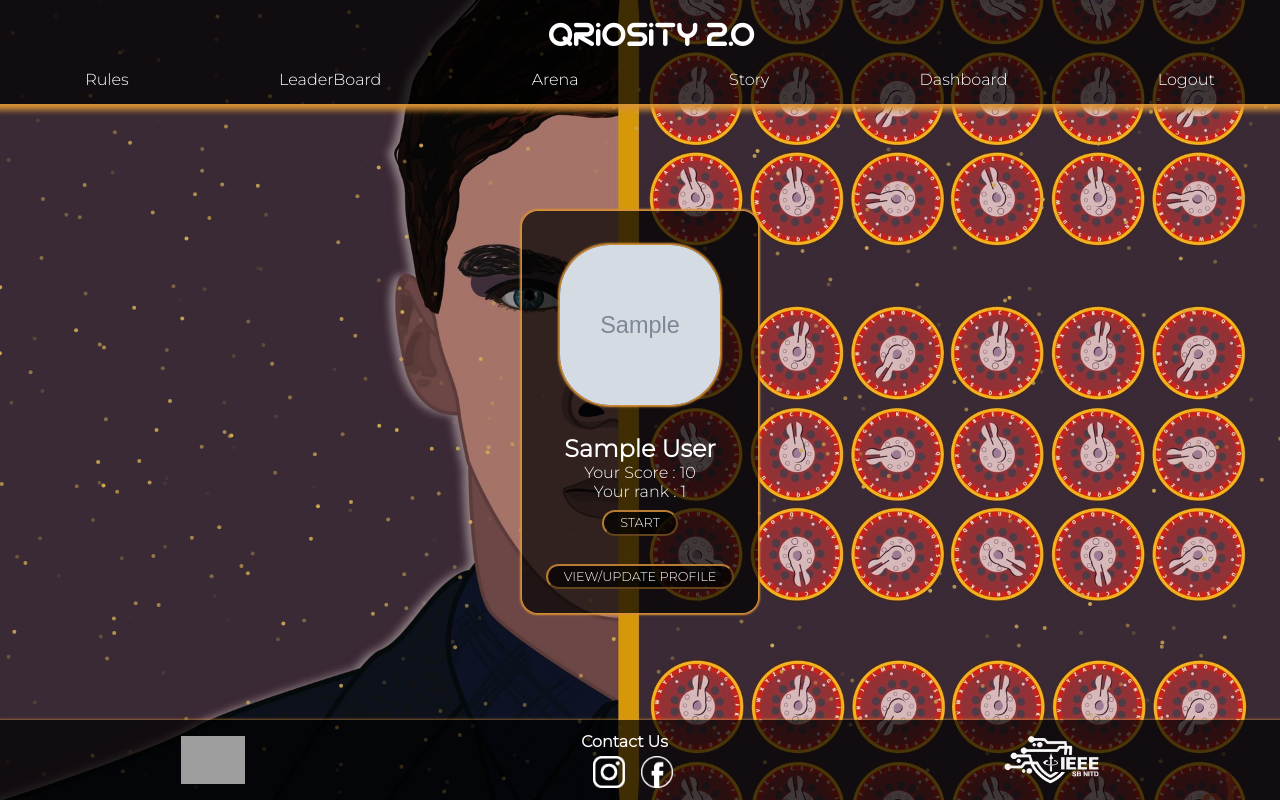
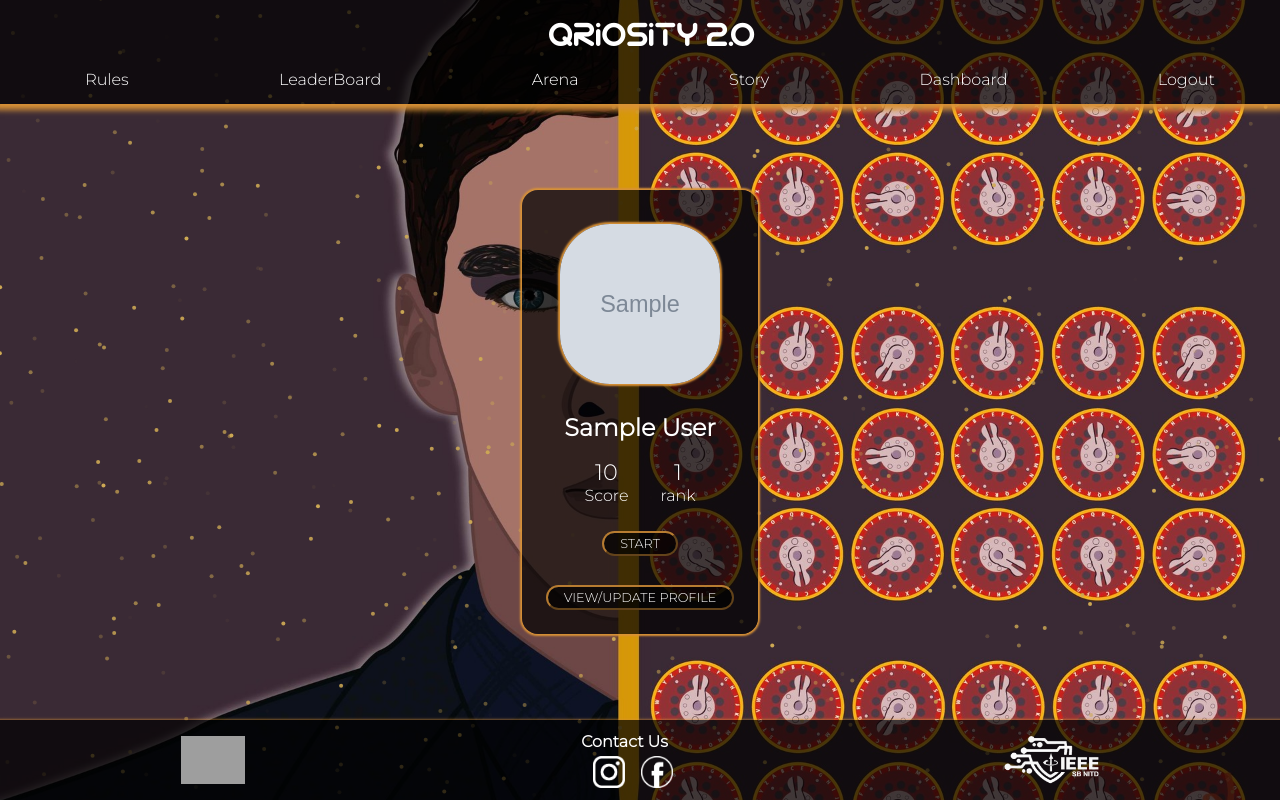
Before and after one commit to vam244/arcane_2, a Django app: page /user/dashboard/ in a window 1280 px wide. Run offline with Django 3.2, Linux system fonts and the light colour scheme; a user stored in the database is signed in; tables that the repository leaves empty hold one stand-in row (values such as "Sample post"); grey boxes marked "Sample" are stand-in pictures; grey boxes are pictures that could not be loaded.

Commit message:
Update dashboard.html

```diff
--- a/user/templates/user/dashboard.html
+++ b/user/templates/user/dashboard.html
@@ -19,11 +19,15 @@
       {{ player.name }}
     </div>
 
-    <div class="score" style="font-size: medium;">
-      Your Score : {{ player.score }}
-    </div>
-    <div class="rank" style="font-size: medium;">
-      Your rank : {{rank}}
+    <div class="det_container">
+            <div class="score" style="font-size: medium;">
+                <p>{{ player.score }}</p>
+                <p>Score</p>
+            </div>
+            <div class="rank" style="font-size: medium;">
+                <p>{{rank}}</p>
+                <p>rank</p>
+            </div>
     </div>
 
     <form action="{% url 'quiz:stageone' %}" method="POST">
```
